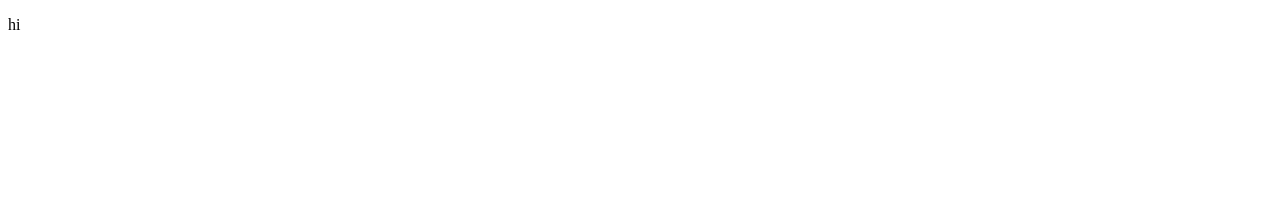
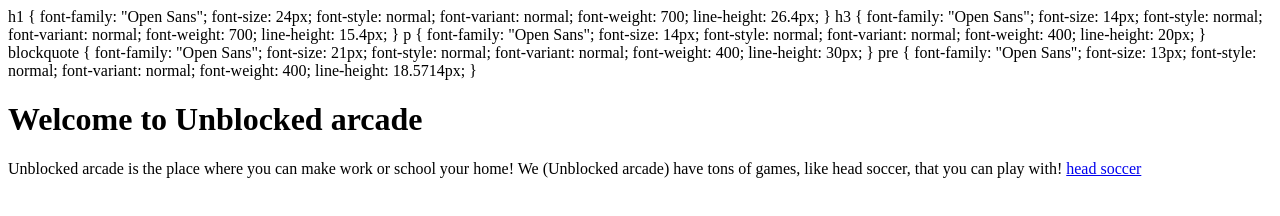
Before and after one commit to real-nickel/cccoder123.github.io, a plain HTML site: page index.html in a window 1280 px wide. Drawn offline with Linux system fonts and the light colour scheme.

Commit message:
Update index.html

```diff
--- a/index.html
+++ b/index.html
@@ -1,2 +1,7 @@
 <!DOCTYPE html>
-<p>hi</>
+<title>Unblocked arcade</title>
+h1 { font-family: "Open Sans"; font-size: 24px; font-style: normal; font-variant: normal; font-weight: 700; line-height: 26.4px; } h3 { font-family: "Open Sans"; font-size: 14px; font-style: normal; font-variant: normal; font-weight: 700; line-height: 15.4px; } p { font-family: "Open Sans"; font-size: 14px; font-style: normal; font-variant: normal; font-weight: 400; line-height: 20px; } blockquote { font-family: "Open Sans"; font-size: 21px; font-style: normal; font-variant: normal; font-weight: 400; line-height: 30px; } pre { font-family: "Open Sans"; font-size: 13px; font-style: normal; font-variant: normal; font-weight: 400; line-height: 18.5714px; }
+<h1>Welcome to Unblocked arcade</h1>
+<p>Unblocked arcade is the place where you can make work or school your home! We (Unblocked arcade) have tons of games, like head soccer, that you can play
+  with!</>
+  <a href="headsoccer.html">head soccer</a>
```
